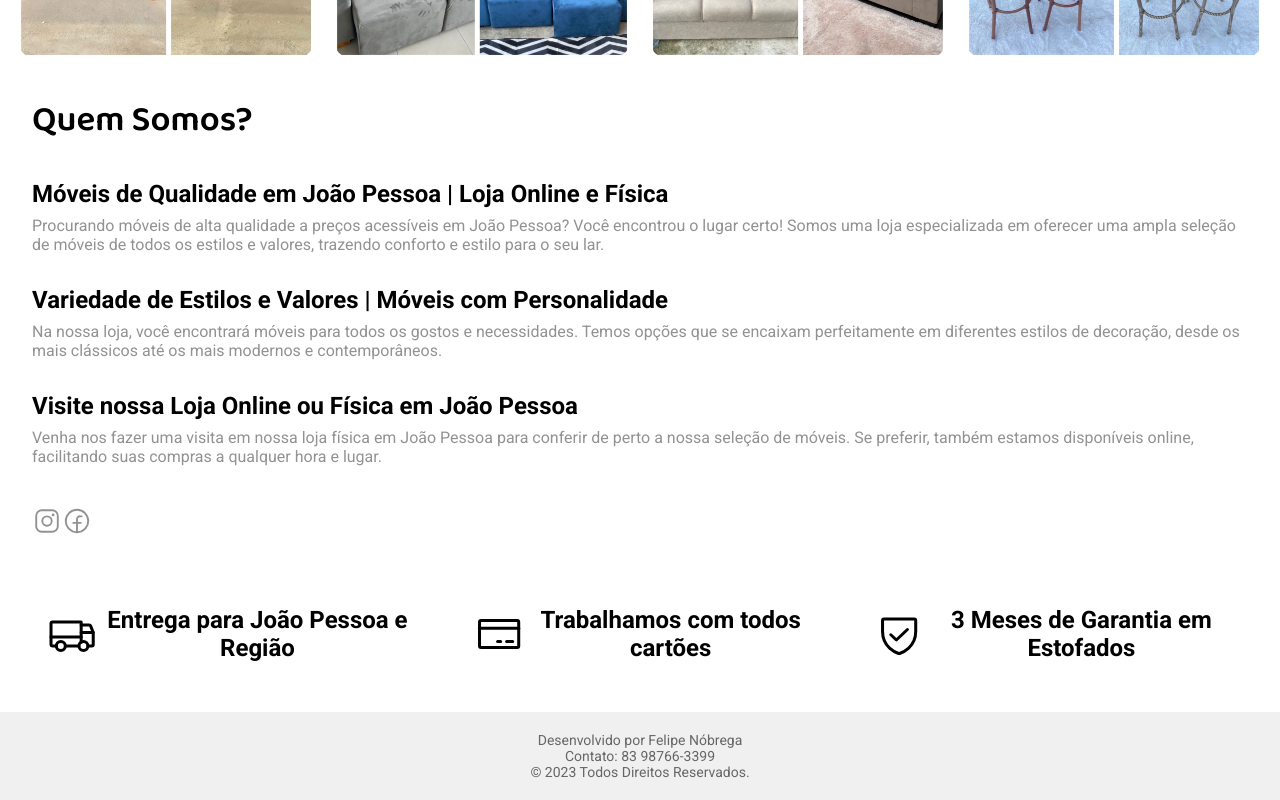
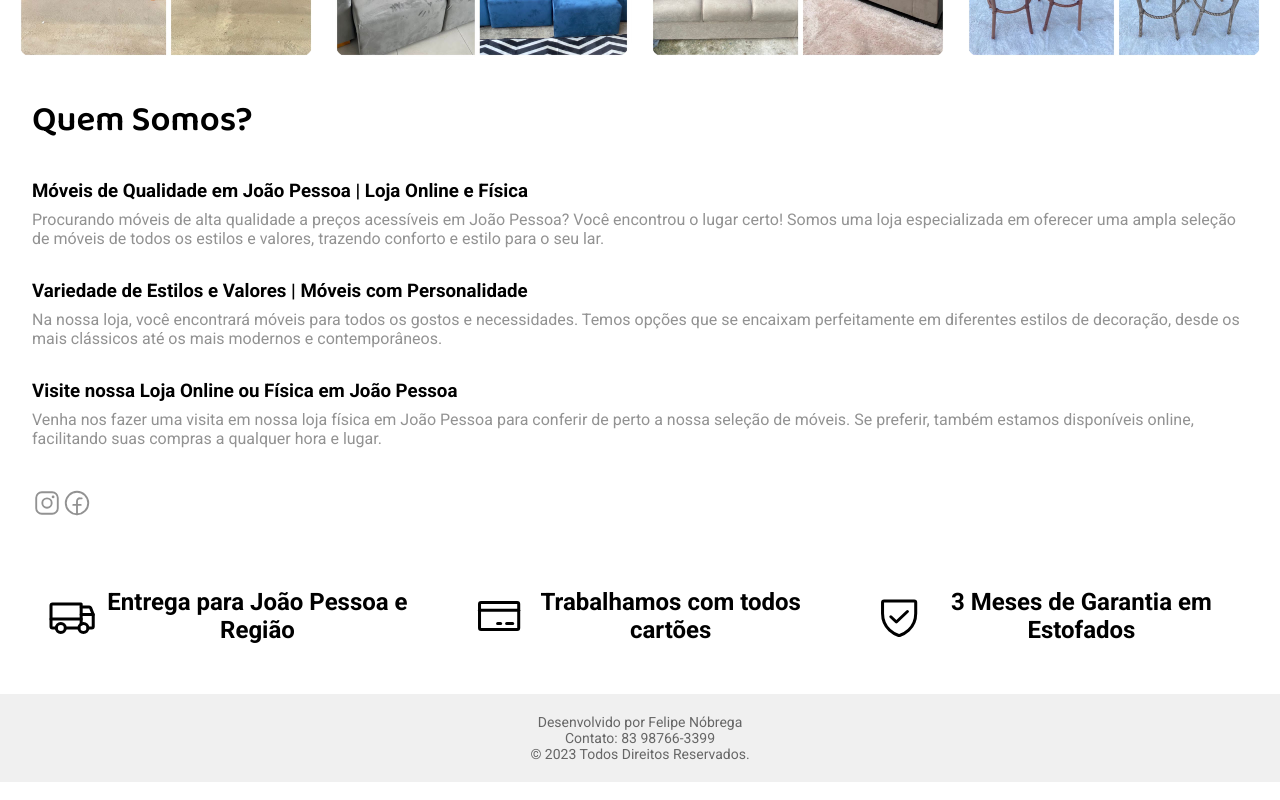
Before and after one commit to felipenobrg/renovecasajp, a React (Vite) app: page / in a window 1280 px wide. Shown: the part 1251-2051 px from the top of the page. Built offline with nearby package versions, Linux system fonts and the light colour scheme; the HTML template or start-up script is replaced by a standard one.

Commit message:
updating

```diff
--- a/src/pages/Home/Components/WhoWeAre/index.tsx
+++ b/src/pages/Home/Components/WhoWeAre/index.tsx
@@ -6,7 +6,7 @@ export function WhoWeAre() {
     <WhoWeAreContainer>
       <h1>Quem Somos?</h1>
       <div>
-        <h2>Móveis de Qualidade em João Pessoa | Loja Online e Física</h2>
+        <h3>Móveis de Qualidade em João Pessoa | Loja Online e Física</h3>
         <p>
           Procurando móveis de alta qualidade a preços acessíveis em João
           Pessoa? Você encontrou o lugar certo! Somos uma loja especializada em
@@ -15,7 +15,7 @@ export function WhoWeAre() {
         </p>
       </div>
       <div>
-        <h2>Variedade de Estilos e Valores | Móveis com Personalidade</h2>
+        <h3>Variedade de Estilos e Valores | Móveis com Personalidade</h3>
         <p>
           Na nossa loja, você encontrará móveis para todos os gostos e
           necessidades. Temos opções que se encaixam perfeitamente em diferentes
@@ -24,7 +24,7 @@ export function WhoWeAre() {
         </p>
       </div>
       <div>
-        <h2>Visite nossa Loja Online ou Física em João Pessoa</h2>
+        <h3>Visite nossa Loja Online ou Física em João Pessoa</h3>
         <p>
           Venha nos fazer uma visita em nossa loja física em João Pessoa para
           conferir de perto a nossa seleção de móveis. Se preferir, também
--- a/src/pages/Home/Components/WhoWeAre/styles.ts
+++ b/src/pages/Home/Components/WhoWeAre/styles.ts
@@ -9,6 +9,7 @@ export const WhoWeAreContainer = styled.div`
    h1 {
     font-family: 'Baloo 2', sans-serif;
     font-size: 2.2rem;
+
    }
 
    p {
@@ -17,10 +18,4 @@ export const WhoWeAreContainer = styled.div`
     font-size: 1rem;
     color: ${(props => props.theme["gray-500"])};
    }
-
-   @media screen and (max-width: 768px) {
-    p {
-        font-size: 0.9rem;
-    }
-  }
 `
```
